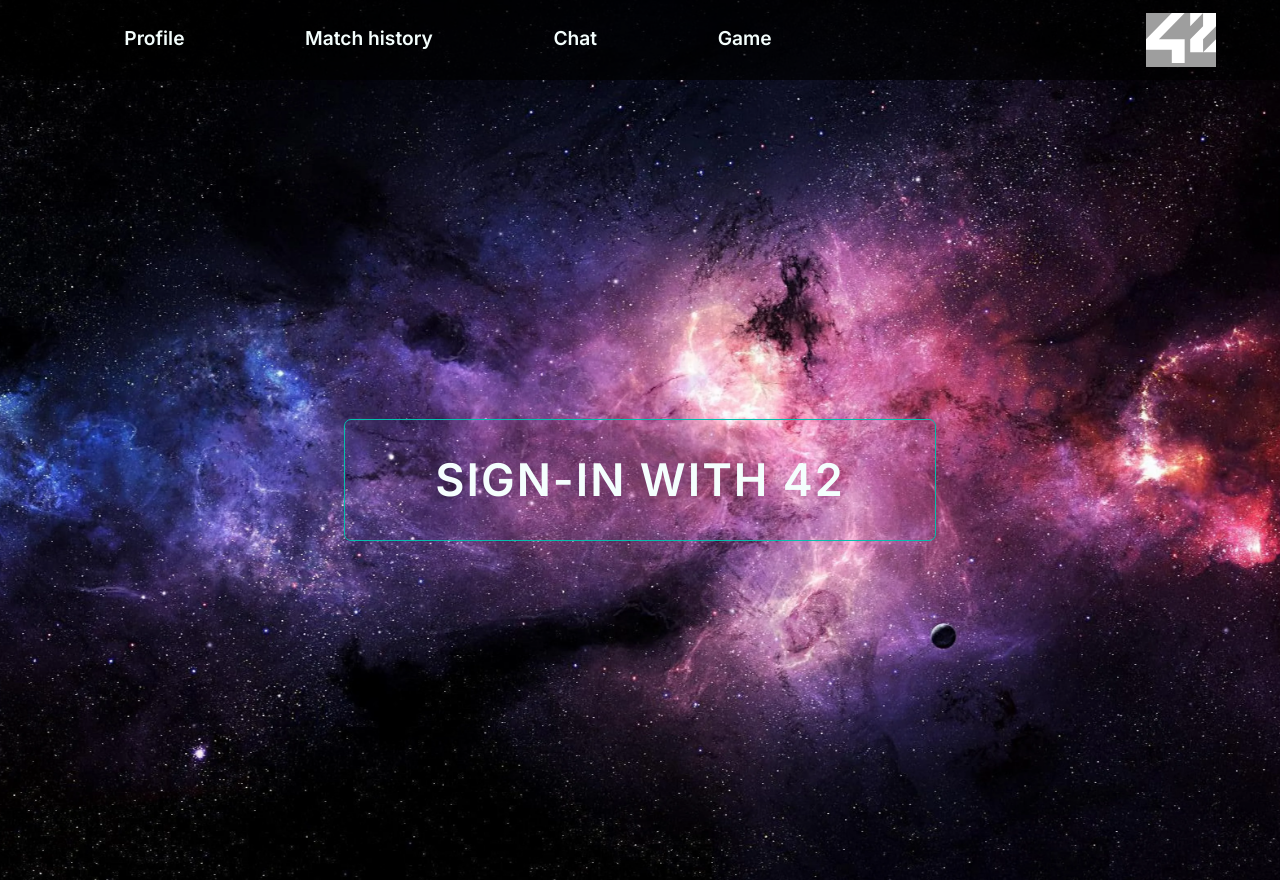
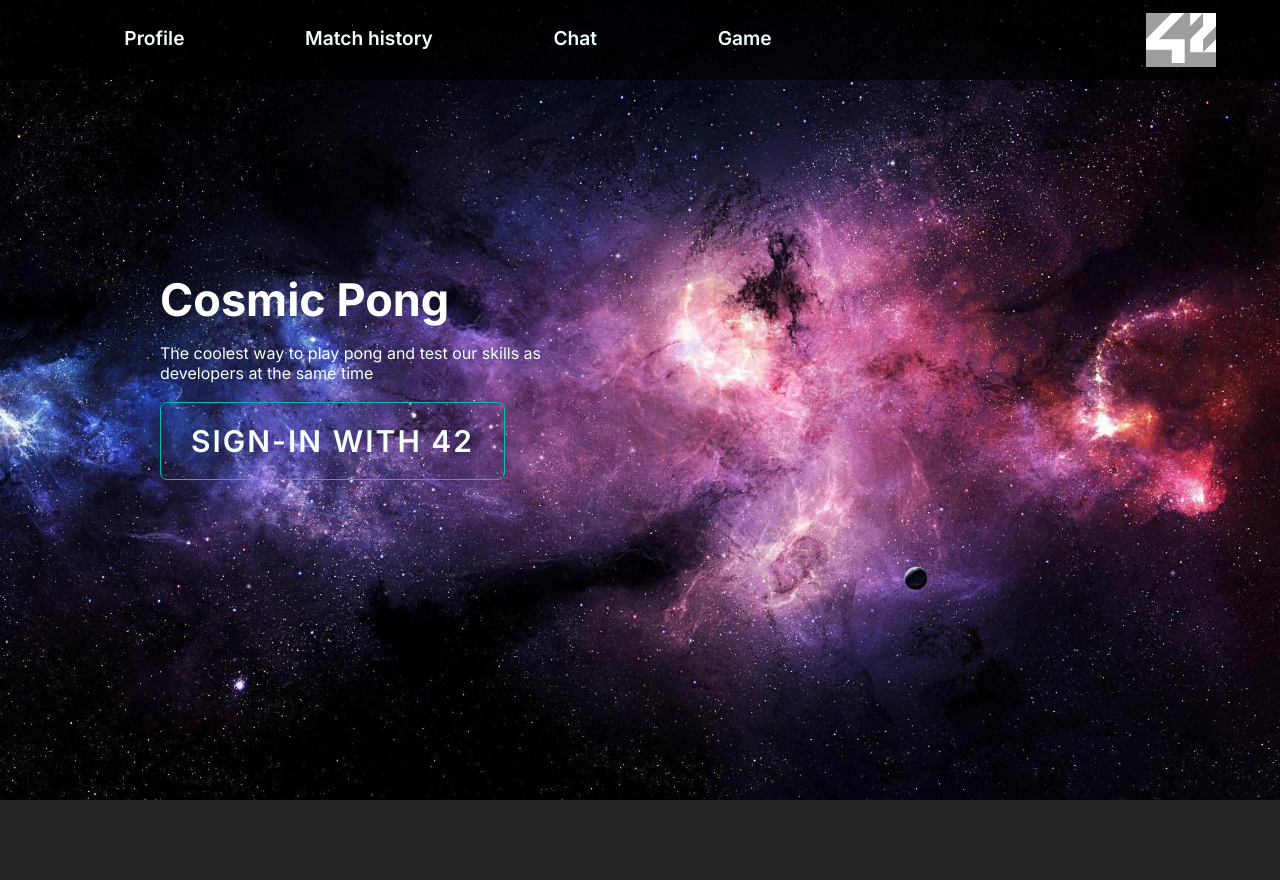
Before and after one commit to eprei/42_ft_transcendence, a React (Vite) app in the folder frontend/: page / in a window 1280 px wide. After the commit the page ends 800 px from the top, so only its background shows below. Built offline with nearby package versions, Linux system fonts and the light colour scheme; no server answers; grey boxes are pictures that could not be loaded.

Commit message:
frontend refactor for signin resolve

```diff
--- a/frontend/src/components/signin/MainSection.module.css
+++ b/frontend/src/components/signin/MainSection.module.css
@@ -1,5 +1,5 @@
 .container {
-    margin-top: 20rem;
+    margin-top: 10rem;
     margin-left: 10%;
     min-height: 15rem;
     max-width: 25rem;
@@ -8,7 +8,7 @@
 }
 
 .title {
-    margin-bottom: 2rem;
+    margin-bottom: 1rem;
     text-align: left;
 }
 
--- a/frontend/src/components/signin/SignInBtn.module.css
+++ b/frontend/src/components/signin/SignInBtn.module.css
@@ -1,13 +1,79 @@
-.btn {
-    margin-top: 2rem;
-    padding: 16px 24px;
-    border-radius: 20px;
-    border: none;
-    cursor: pointer;
-    background-color: var(--color-dark-green);
-    transition: background-color 0.3s ease;
+.oauth-button {
+    position: relative;
+    padding: 20px 30px;
+    border-radius: 7px;
+    border: 1px solid var(--color-mid-green); /* solid blue */
+    font-size: 30px;
+    text-transform: uppercase;
+    font-weight: 600;
+    letter-spacing: 2px;
+    background: transparent;
+    color: var(--color-white);
+    overflow: hidden;
+    box-shadow: 0 0 0 0 transparent;
+    -webkit-transition: all 0.2s ease-in;
+    -moz-transition: all 0.2s ease-in;
+    transition: all 0.2s ease-in;
 }
 
-.btn:hover {
-    background-color: var(--color-mid-green);
+.oauth-button:hover {
+    background: var(--color-mid-green); /* solid blue */
+    box-shadow: 0 0 30px 5px var(--color-light-green); /* lighter blue */
+    -webkit-transition: all 0.2s ease-out;
+    -moz-transition: all 0.2s ease-out;
+    transition: all 0.2s ease-out;
 }
+
+.oauth-button:hover::before {
+    -webkit-animation: sh02 0.5s 0s linear;
+    -moz-animation: sh02 0.5s 0s linear;
+    animation: sh02 0.5s 0s linear;
+}
+
+.oauth-button::before {
+    content: '';
+    display: block;
+    width: 0px;
+    height: 86%;
+    position: absolute;
+    top: 7%;
+    left: 0%;
+    opacity: 0;
+    background: var(--color-white);
+    box-shadow: 0 0 50px 30px var(--color-white);
+    -webkit-transform: skewX(-20deg);
+    -moz-transform: skewX(-20deg);
+    -ms-transform: skewX(-20deg);
+    -o-transform: skewX(-20deg);
+    transform: skewX(-20deg);
+}
+
+@keyframes sh02 {
+    from {
+        opacity: 0;
+        left: 0%;
+    }
+
+    50% {
+        opacity: 1;
+    }
+
+    to {
+        opacity: 0;
+        left: 100%;
+    }
+}
+
+.oauth-button:active {
+    box-shadow: 0 0 0 0 transparent;
+    -webkit-transition: box-shadow 0.2s ease-in;
+    -moz-transition: box-shadow 0.2s ease-in;
+    transition: box-shadow 0.2s ease-in;
+}
+
+.center {
+    display: flex;
+    justify-content: center;
+    align-items: center;
+    height: 100vh;
+}
--- a/frontend/src/components/signin/SignInBtn.tsx
+++ b/frontend/src/components/signin/SignInBtn.tsx
@@ -1,11 +1,13 @@
-import { Link } from 'react-router-dom'
 import styles from './SignInBtn.module.css'
 
 const SignInBtn = () => {
     return (
-        <Link to="/profile" className={styles.btn}>
-            Sign in
-        </Link>
+        <a
+            href="http://localhost:8080/api/auth/42"
+            className={styles['oauth-button']}
+        >
+            Sign-in with 42
+        </a>
     )
 }
 
--- a/frontend/src/pages/SignIn.module.css
+++ /dev/null
@@ -1,79 +0,0 @@
-.oauth-button {
-    position: relative;
-    padding: 50px 90px;
-    border-radius: 7px;
-    border: 1px solid var(--color-mid-green); /* solid blue */
-    font-size: 45px;
-    text-transform: uppercase;
-    font-weight: 600;
-    letter-spacing: 2px;
-    background: transparent;
-    color: var(--color-white);
-    overflow: hidden;
-    box-shadow: 0 0 0 0 transparent;
-    -webkit-transition: all 0.2s ease-in;
-    -moz-transition: all 0.2s ease-in;
-    transition: all 0.2s ease-in;
-}
-
-.oauth-button:hover {
-    background: var(--color-mid-green); /* solid blue */
-    box-shadow: 0 0 30px 5px var(--color-light-green); /* lighter blue */
-    -webkit-transition: all 0.2s ease-out;
-    -moz-transition: all 0.2s ease-out;
-    transition: all 0.2s ease-out;
-}
-
-.oauth-button:hover::before {
-    -webkit-animation: sh02 0.5s 0s linear;
-    -moz-animation: sh02 0.5s 0s linear;
-    animation: sh02 0.5s 0s linear;
-}
-
-.oauth-button::before {
-    content: '';
-    display: block;
-    width: 0px;
-    height: 86%;
-    position: absolute;
-    top: 7%;
-    left: 0%;
-    opacity: 0;
-    background: var(--color-white);
-    box-shadow: 0 0 50px 30px var(--color-white);
-    -webkit-transform: skewX(-20deg);
-    -moz-transform: skewX(-20deg);
-    -ms-transform: skewX(-20deg);
-    -o-transform: skewX(-20deg);
-    transform: skewX(-20deg);
-}
-
-@keyframes sh02 {
-    from {
-        opacity: 0;
-        left: 0%;
-    }
-
-    50% {
-        opacity: 1;
-    }
-
-    to {
-        opacity: 0;
-        left: 100%;
-    }
-}
-
-.oauth-button:active {
-    box-shadow: 0 0 0 0 transparent;
-    -webkit-transition: box-shadow 0.2s ease-in;
-    -moz-transition: box-shadow 0.2s ease-in;
-    transition: box-shadow 0.2s ease-in;
-}
-
-.center {
-    display: flex;
-    justify-content: center;
-    align-items: center;
-    height: 100vh;
-}
--- a/frontend/src/pages/SignIn.tsx
+++ b/frontend/src/pages/SignIn.tsx
@@ -1,16 +1,7 @@
-import styles from './SignIn.module.css'
+import MainSection from "../components/signin/MainSection";
 
-const SignIn = () => {
-    return (
-        <div className={styles['center']}>
-            <a
-                href="http://localhost:8080/api/auth/42"
-                className={styles['oauth-button']}
-            >
-                Sign-in with 42
-            </a>
-        </div>
-    )
+const Product = () => {
+    return <MainSection></MainSection>
 }
 
-export default SignIn
+export default Product
```
